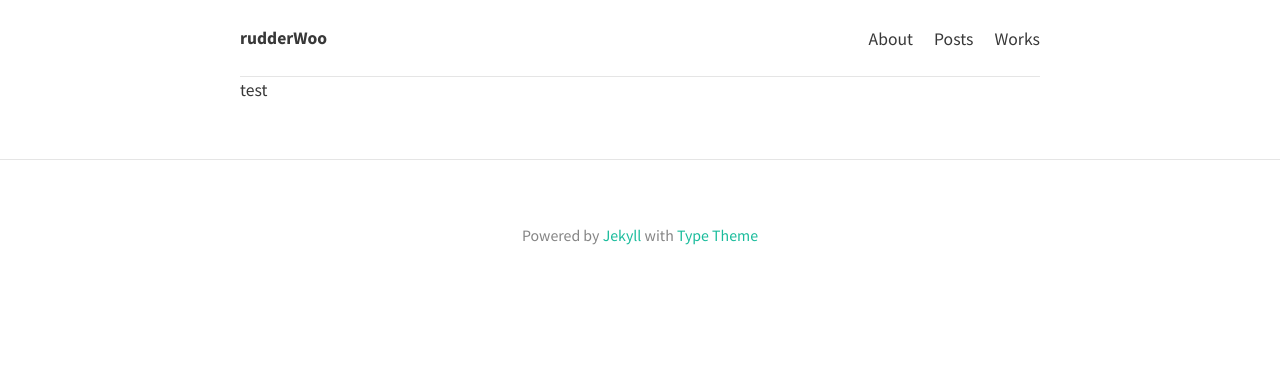
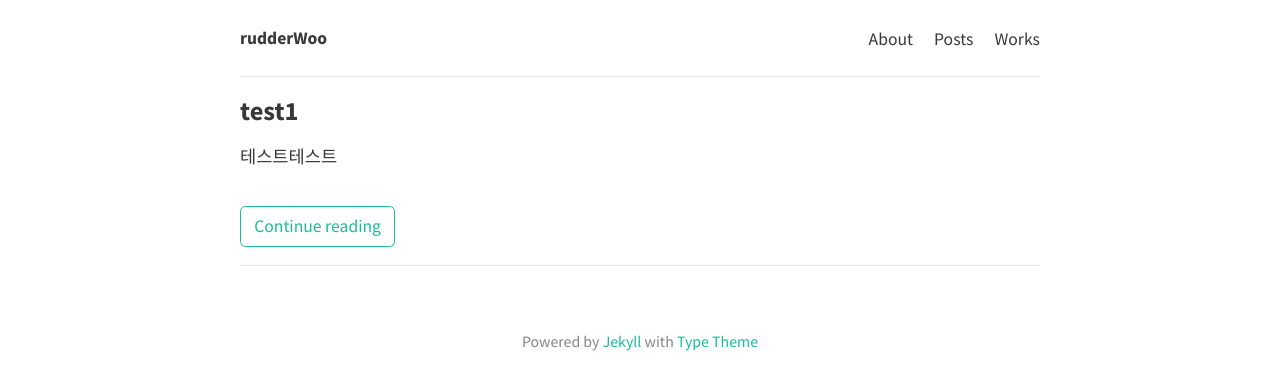
Before and after one commit to rudderWoo/Woo.github.io, a Jekyll site: the page built from works.md, in a window 1280 px wide. Shown: the top 390 px of the page. Built offline with Jekyll 4.4.1, drawn with Linux system fonts in a browser that asks for light colours; nearby versions of some CDN libraries.

Commit message:
works collection 추가
works 메뉴 구성

```diff
--- a/_config.yml
+++ b/_config.yml
@@ -84,9 +84,13 @@ exclude:
   - Gemfile
   - Gemfile.lock
 
+# collections:
+#   works:
+#     output: true
+#     title:
+#     sub_title:
+#     tag:
+
 collections:
   works:
     output: true
-    title:
-    sub_title:
-    tag:
--- a/_layouts/page.html
+++ b/_layouts/page.html
@@ -2,9 +2,5 @@
 layout: default
 ---
 <article {% if page.feature-img %}class="feature-image"{% endif %}>
-  <!-- <header style="background-image: url('{{ site.baseurl }}/{{ page.feature-img }}')"> -->
-    <!-- <h1 class="title">{{ page.feature-title | default: page.title }}</h1> -->
-    <!-- {% if page.subtitle %}<h2 class="subtitle">{{ page.subtitle }}</h2>{% endif %} -->
-  <!-- </header> -->
   <section class="post-content">{{ content }}</section>
 </article>
--- /dev/null
+++ b/_layouts/work.html
@@ -0,0 +1,43 @@
+---
+layout: default
+---
+
+
+<div class="home">
+    <div class="posts">
+      {% for work in site.works %}
+      <div class="post-teaser">
+        <header>
+          <h3>
+            <a class="post-link" href="{{ work.url | relative_url }}">
+              {{ work.title }}
+            </a>
+          </h3>
+        </header>
+        <div class="excerpt">
+          {{ work.excerpt }}
+          <a class="button" href="{{ work.url | relative_url }}">
+            {{ site.theme_settings.str_continue_reading }}
+          </a>
+        </div>
+      </div>
+      {% endfor %}
+    </div>
+
+    {% if paginator.total_pages > 1 %}
+    <div class="pagination">
+      {% if paginator.previous_page %}
+      <a href="{{ paginator.previous_page_path | relative_url | replace: '//', '/' }}" class="button" >
+        <i class="fa fa-chevron-left"></i>
+        {{ site.theme_settings.str_previous_page }}
+      </a>
+      {% endif %}
+      {% if paginator.next_page %}
+      <a href="{{ paginator.next_page_path | relative_url | replace: '//', '/' }}" class="button" >
+        {{ site.theme_settings.str_next_page }}
+        <i class="fa fa-chevron-right"></i>
+      </a>
+      {% endif %}
+    </div>
+    {% endif %}
+  </div>
--- /dev/null
+++ b/_works/test.md
@@ -0,0 +1,7 @@
+---
+layout : default
+title: test1
+order: 1
+---
+
+테스트테스트
--- a/works.md
+++ b/works.md
@@ -1,9 +1,5 @@
 ---
-layout: page
+layout: work
 title: Works
 permalink: /works/
-feature-img: "assets/img/sample_feature_img_2.png"
-order: 2
 ---
-
-test
```
